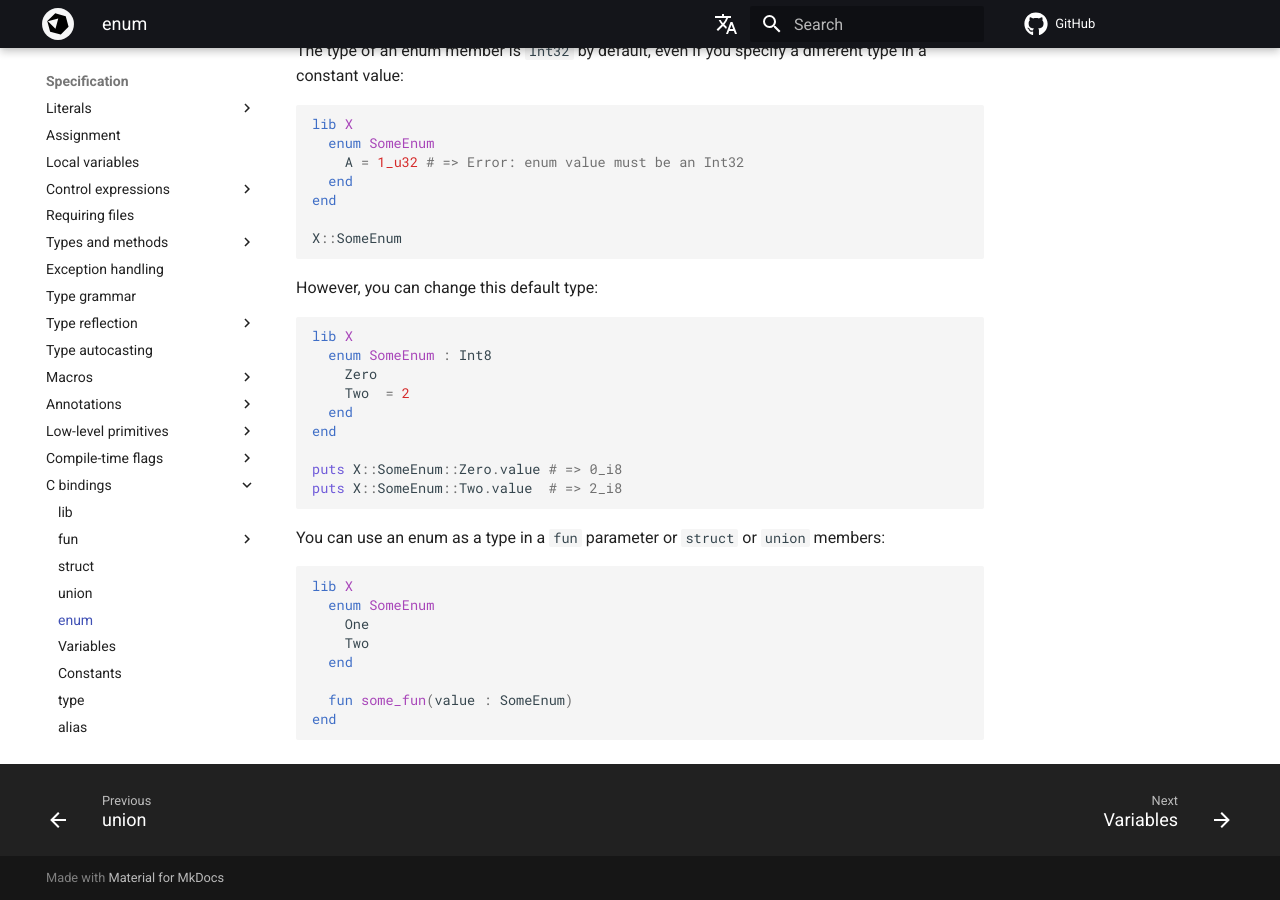
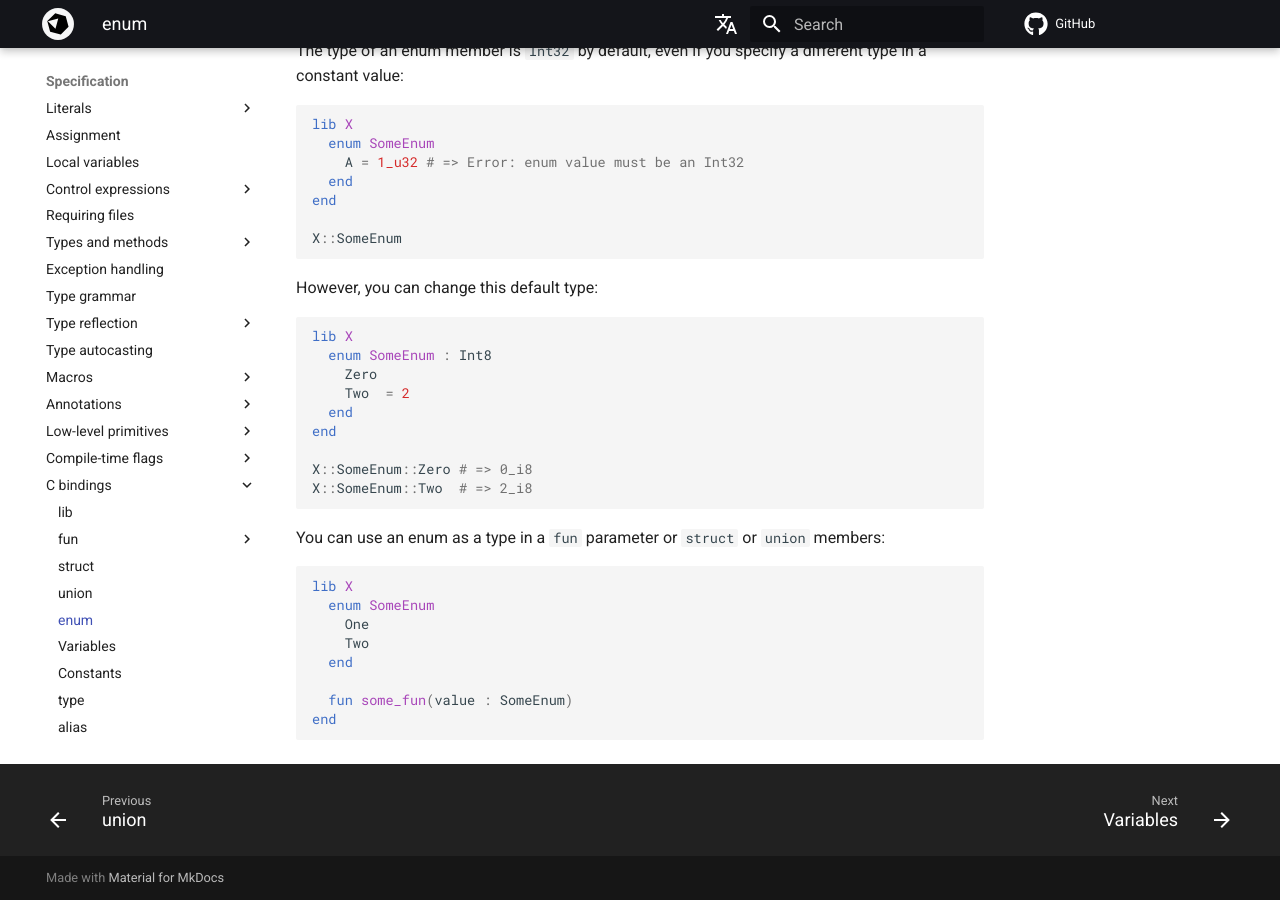
Before and after one commit to crystal-lang/crystal-book, an MkDocs documentation site: the page built from docs/syntax_and_semantics/c_bindings/enum.md, in a window 1280 px wide and 900 px high, scrolled down 1017 px. Built offline with MkDocs 1.6.1 and Material for MkDocs 9.7.7, drawn with Linux system fonts in a browser that asks for light colours; nearby versions of some CDN libraries; library files that are not in the unit come from our copies; comment, search, counter and statistics services are not loaded; the version menu is left out.

Commit message:
Straight-shoota suggestions

````diff
--- a/docs/syntax_and_semantics/c_bindings/enum.md
+++ b/docs/syntax_and_semantics/c_bindings/enum.md
@@ -65,8 +65,8 @@ lib X
   end
 end
 
-puts X::SomeEnum::Zero.value # => 0_i8
-puts X::SomeEnum::Two.value  # => 2_i8
+X::SomeEnum::Zero # => 0_i8
+X::SomeEnum::Two  # => 2_i8
 ```
 
 You can use an enum as a type in a `fun` parameter or `struct` or `union` members:
````
